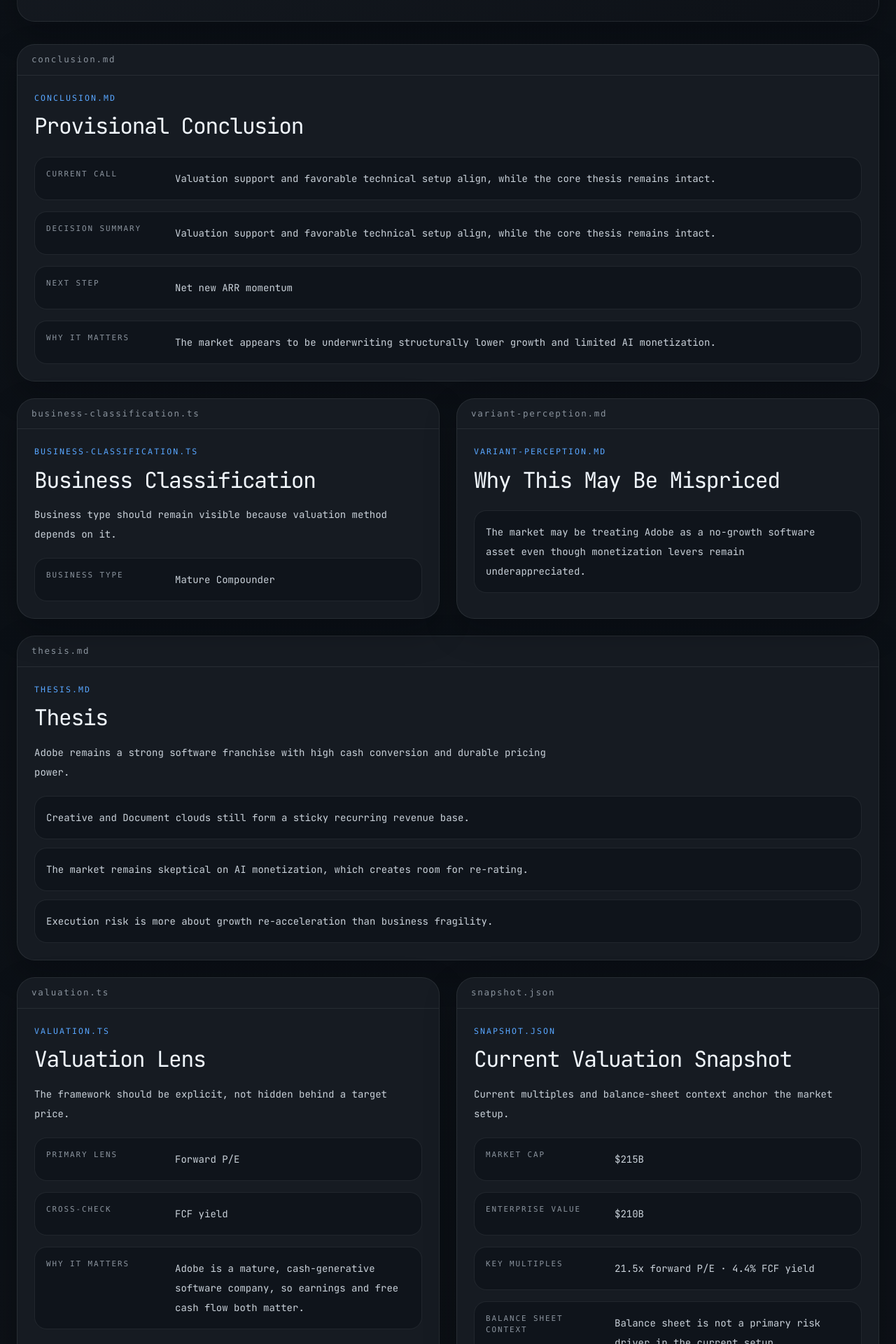
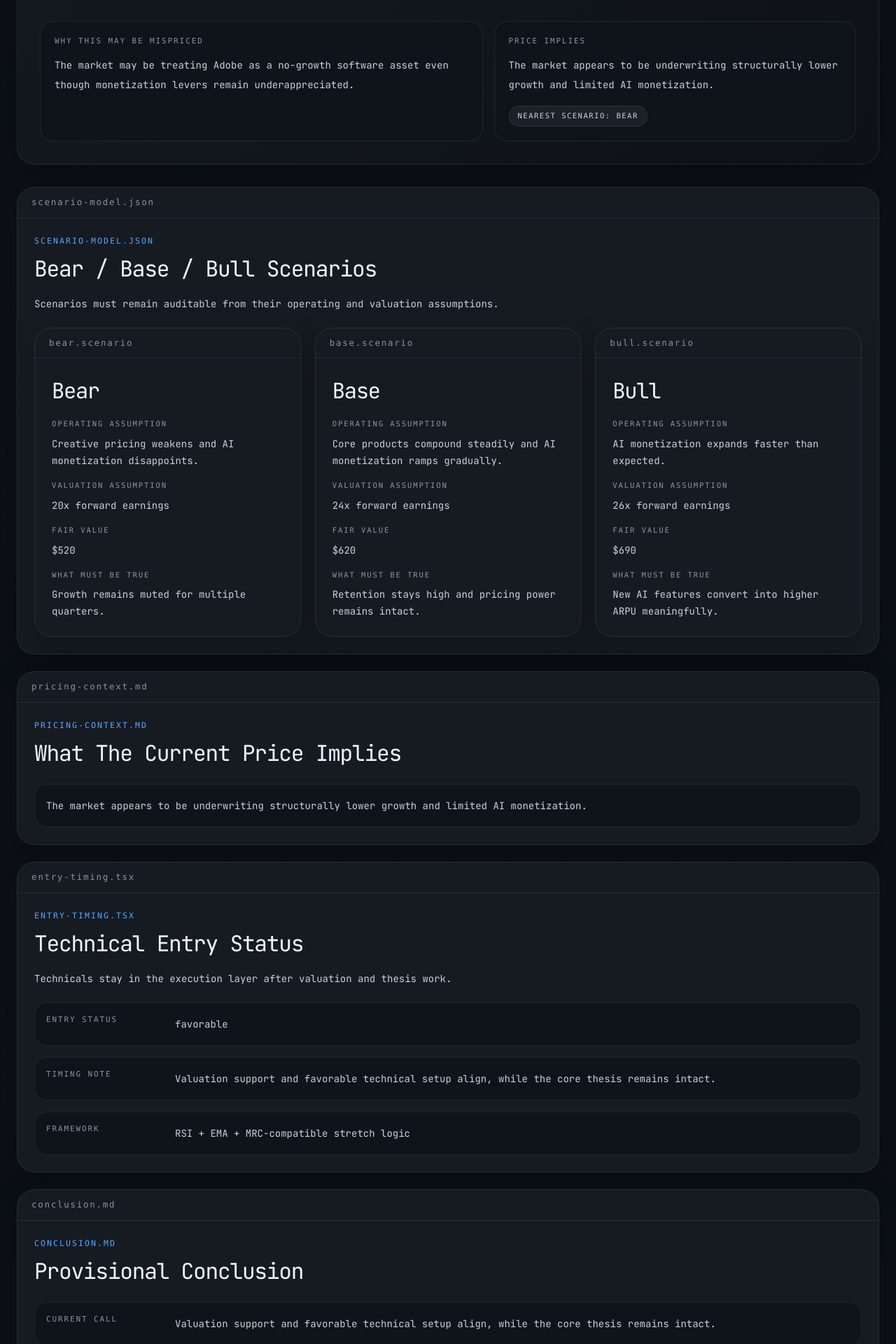
Before and after one commit to huangc28/deepvalue-lab, a React (Vite) app in the folder web/: page /stocks/ADBE in a window 1280 px wide. Shown: the part 600-2520 px from the top of the page at 70% size. Built offline with nearby package versions, Linux system fonts and the light colour scheme.

Commit message:
Reorder stock detail page around pricing workflow

```diff
--- a/web/src/i18n/messages.ts
+++ b/web/src/i18n/messages.ts
@@ -140,9 +140,14 @@
       conclusionTitle: 'Provisional Conclusion',
       conclusionDescriptionFallback: 'Current conclusion',
       currentCall: 'Current Call',
-      decisionSummary: 'Decision Summary',
+      pricedIn: 'Priced In',
       nextStep: 'Next Step',
-      whyItMatters: 'Why It Matters',
+      whatBreaksThis: 'What Breaks This',
+      heroPriceImpliesLabel: 'Price Implies',
+      nearestScenario: 'Nearest Scenario',
+      valuationContextTitle: 'Valuation Context',
+      valuationContextDescription:
+        'Business type and valuation lens should read as one chain of reasoning.',
       businessClassificationTitle: 'Business Classification',
       businessClassificationDescription:
         'Business type should remain visible because valuation method depends on it.',
@@ -205,12 +210,13 @@
       navigationStatus: 'navigation',
       sectionIndex: {
         conclusion: 'Provisional Conclusion',
-        businessClassification: 'Business Classification',
+        valuationContext: 'Valuation Context',
         thesis: 'Thesis',
-        valuationLens: 'Valuation Lens',
-        newsToModel: 'News To Model',
+        snapshot: 'Current Snapshot',
         scenarios: 'Scenarios',
         priceImplies: 'Price Implies',
+        entryTiming: 'Entry Timing',
+        newsToModel: 'News To Model',
         monitorNext: 'Monitor Next',
       },
       expectationBridge: {
@@ -368,9 +374,13 @@
       conclusionTitle: '暫時結論',
       conclusionDescriptionFallback: '目前結論',
       currentCall: '目前判斷',
-      decisionSummary: '決策摘要',
+      pricedIn: '價格已反映',
       nextStep: '下一步',
-      whyItMatters: '為何重要',
+      whatBreaksThis: '什麼會讓這個判斷失效',
+      heroPriceImpliesLabel: '價格隱含',
+      nearestScenario: '最接近的情境',
+      valuationContextTitle: '估值脈絡',
+      valuationContextDescription: '商業類型與估值方法應該被讀成同一條推理鏈。',
       businessClassificationTitle: '商業分類',
       businessClassificationDescription:
         '商業類型必須明確可見，因為它會直接影響估值方法。',
@@ -431,12 +441,13 @@
       navigationStatus: '導覽',
       sectionIndex: {
         conclusion: '暫時結論',
-        businessClassification: '商業分類',
+        valuationContext: '估值脈絡',
         thesis: '投資論點',
-        valuationLens: '估值框架',
-        newsToModel: '模型影響',
+        snapshot: '估值快照',
         scenarios: '情境',
         priceImplies: '價格隱含',
+        entryTiming: '進場時機',
+        newsToModel: '模型影響',
         monitorNext: '下一步追蹤',
       },
       expectationBridge: {
--- a/web/src/pages/stock-detail-page.tsx
+++ b/web/src/pages/stock-detail-page.tsx
@@ -44,6 +44,8 @@
       </section>
     )
   }
+
+  const nearestScenario = getNearestScenario(stock)
 
   return (
     <div className="flex flex-col gap-8">
@@ -100,136 +102,25 @@
               value={m.status.actionValue[stock.actionState]}
             />
           </div>
+
+          <div className="grid gap-4 xl:grid-cols-[minmax(0,1.1fr)_minmax(0,0.9fr)]">
+            <HeroInsightCard
+              label={m.detail.variantPerceptionTitle}
+              value={text(stock.variantPerception)}
+            />
+            <HeroInsightCard
+              label={m.detail.heroPriceImpliesLabel}
+              value={text(stock.currentPriceImplies)}
+              meta={[
+                [m.detail.nearestScenario, m.detail.scenario[nearestScenario]],
+              ]}
+            />
+          </div>
         </PanelBody>
       </Panel>
 
       <div className="grid gap-6 2xl:grid-cols-[minmax(0,1fr)_22rem]">
         <div className="space-y-6">
-          <ResearchSection
-            fileLabel="conclusion.md"
-            title={m.detail.conclusionTitle}
-          >
-            <InfoList
-              items={[
-                [
-                  m.detail.currentCall,
-                  text(stock.provisionalConclusion ?? stock.summary),
-                ],
-                [m.detail.decisionSummary, text(stock.summary)],
-                [
-                  m.detail.nextStep,
-                  text(
-                    stock.monitorNext[0] ?? 'Review the next material update.',
-                  ),
-                ],
-                [m.detail.whyItMatters, text(stock.currentPriceImplies)],
-              ]}
-            />
-          </ResearchSection>
-
-          <div className="grid gap-6 lg:grid-cols-2">
-            <ResearchSection
-              fileLabel="business-classification.ts"
-              title={m.detail.businessClassificationTitle}
-              description={m.detail.businessClassificationDescription}
-            >
-              <InfoList
-                items={[[m.detail.businessType, text(stock.businessType)]]}
-              />
-            </ResearchSection>
-
-            <ResearchSection
-              fileLabel="variant-perception.md"
-              title={m.detail.variantPerceptionTitle}
-            >
-              <BulletList items={[stock.variantPerception]} />
-            </ResearchSection>
-          </div>
-
-          <ResearchSection
-            fileLabel="thesis.md"
-            title={m.detail.thesisTitle}
-            description={text(stock.thesisStatement)}
-          >
-            <BulletList items={stock.thesisBullets} />
-          </ResearchSection>
-
-          <div className="grid gap-6 lg:grid-cols-2">
-            <ResearchSection
-              fileLabel="valuation.ts"
-              title={m.detail.valuationLensTitle}
-              description={m.detail.valuationLensDescription}
-            >
-              <InfoList
-                items={[
-                  [m.detail.primaryLens, text(stock.valuationLens.primary)],
-                  [m.detail.crossCheck, text(stock.valuationLens.crossCheck)],
-                  [m.detail.whyItFits, text(stock.valuationLens.rationale)],
-                ]}
-              />
-            </ResearchSection>
-
-            <ResearchSection
-              fileLabel="snapshot.json"
-              title={m.detail.currentValuationSnapshotTitle}
-              description={m.detail.currentValuationSnapshotDescription}
-            >
-              <InfoList
-                items={[
-                  [
-                    m.detail.marketCap,
-                    text(stock.currentValuationSnapshot.marketCap ?? 'n/a'),
-                  ],
-                  [
-                    m.detail.enterpriseValue,
-                    text(
-                      stock.currentValuationSnapshot.enterpriseValue ?? 'n/a',
-                    ),
-                  ],
-                  [
-                    m.detail.keyMultiples,
-                    stock.currentValuationSnapshot.multiples
-                      .map((item) => text(item))
-                      .join(' · '),
-                  ],
-                  [
-                    m.detail.balanceSheetContext,
-                    text(
-                      stock.currentValuationSnapshot.balanceSheetNote ?? 'n/a',
-                    ),
-                  ],
-                ]}
-              />
-            </ResearchSection>
-          </div>
-
-          <ResearchSection
-            fileLabel="news-to-model.log"
-            title={m.detail.newsToModelTitle}
-            description={m.detail.newsToModelDescription}
-          >
-            <div className="space-y-4">
-              {stock.newsToModel.map((item) => (
-                <div
-                  key={text(item.event)}
-                  className="rounded-[1.1rem] border border-[var(--line-subtle)] bg-[var(--surface-muted)] p-4"
-                >
-                  <InfoList
-                    items={[
-                      [m.detail.event, text(item.event)],
-                      [
-                        m.detail.modelVariableChanged,
-                        text(item.modelVariableChanged),
-                      ],
-                      [m.detail.impact, text(item.impact)],
-                      [m.detail.affectedScenario, text(item.affectedScenario)],
-                    ]}
-                  />
-                </div>
-              ))}
-            </div>
-          </ResearchSection>
-
           <ResearchSection
             fileLabel="scenario-model.json"
             title={m.detail.scenariosTitle}
@@ -260,32 +151,6 @@
             </div>
           </ResearchSection>
 
-          <div className="grid gap-6 lg:grid-cols-2">
-            <ResearchSection
-              fileLabel="thesis-status.md"
-              title={m.detail.thesisStatusTitle}
-            >
-              <InfoList
-                items={[
-                  [
-                    m.detail.currentStatus,
-                    m.status.thesisValue[stock.thesisStatus],
-                  ],
-                  [
-                    m.detail.whatRemainsTrue,
-                    text(stock.thesisBullets[0] ?? stock.thesisStatement),
-                  ],
-                  [
-                    m.detail.whatNeedsWatching,
-                    text(
-                      stock.thesisBullets[1] ??
-                        'Await the next material company update.',
-                    ),
-                  ],
-                ]}
-              />
-            </ResearchSection>
-
           <ResearchSection
             fileLabel="entry-timing.tsx"
             title={m.detail.technicalEntryStatusTitle}
@@ -313,7 +178,147 @@
               ) : null}
             </div>
           </ResearchSection>
+
+          <ResearchSection
+            fileLabel="conclusion.md"
+            title={m.detail.conclusionTitle}
+          >
+            <InfoList
+              items={[
+                [
+                  m.detail.currentCall,
+                  text(stock.provisionalConclusion ?? stock.summary),
+                ],
+                [m.detail.pricedIn, text(stock.currentPriceImplies)],
+                [
+                  m.detail.nextStep,
+                  text(
+                    stock.monitorNext[0] ?? 'Review the next material update.',
+                  ),
+                ],
+                [
+                  m.detail.whatBreaksThis,
+                  text(
+                    stock.risks[0] ?? 'A key underwriting variable changes.',
+                  ),
+                ],
+              ]}
+            />
+          </ResearchSection>
+
+          <ResearchSection
+            fileLabel="valuation-context.ts"
+            title={m.detail.valuationContextTitle}
+            description={m.detail.valuationContextDescription}
+          >
+            <div className="grid gap-6 lg:grid-cols-2">
+              <ContextBlock title={m.detail.businessClassificationTitle}>
+                <InfoList
+                  items={[[m.detail.businessType, text(stock.businessType)]]}
+                />
+              </ContextBlock>
+              <ContextBlock title={m.detail.valuationLensTitle}>
+                <InfoList
+                  items={[
+                    [m.detail.primaryLens, text(stock.valuationLens.primary)],
+                    [m.detail.crossCheck, text(stock.valuationLens.crossCheck)],
+                    [m.detail.whyItFits, text(stock.valuationLens.rationale)],
+                  ]}
+                />
+              </ContextBlock>
             </div>
+          </ResearchSection>
+
+          <ResearchSection
+            fileLabel="thesis.md"
+            title={m.detail.thesisTitle}
+            description={text(stock.thesisStatement)}
+          >
+            <BulletList items={stock.thesisBullets} />
+          </ResearchSection>
+
+          <ResearchSection
+            fileLabel="snapshot.json"
+            title={m.detail.currentValuationSnapshotTitle}
+            description={m.detail.currentValuationSnapshotDescription}
+          >
+            <InfoList
+              items={[
+                [
+                  m.detail.marketCap,
+                  text(stock.currentValuationSnapshot.marketCap ?? 'n/a'),
+                ],
+                [
+                  m.detail.enterpriseValue,
+                  text(stock.currentValuationSnapshot.enterpriseValue ?? 'n/a'),
+                ],
+                [
+                  m.detail.keyMultiples,
+                  stock.currentValuationSnapshot.multiples
+                    .map((item) => text(item))
+                    .join(' · '),
+                ],
+                [
+                  m.detail.balanceSheetContext,
+                  text(
+                    stock.currentValuationSnapshot.balanceSheetNote ?? 'n/a',
+                  ),
+                ],
+              ]}
+            />
+          </ResearchSection>
+
+          <ResearchSection
+            fileLabel="news-to-model.log"
+            title={m.detail.newsToModelTitle}
+            description={m.detail.newsToModelDescription}
+          >
+            <div className="space-y-4">
+              {stock.newsToModel.map((item) => (
+                <div
+                  key={text(item.event)}
+                  className="rounded-[1.1rem] border border-[var(--line-subtle)] bg-[var(--surface-muted)] p-4"
+                >
+                  <InfoList
+                    items={[
+                      [m.detail.event, text(item.event)],
+                      [
+                        m.detail.modelVariableChanged,
+                        text(item.modelVariableChanged),
+                      ],
+                      [m.detail.impact, text(item.impact)],
+                      [m.detail.affectedScenario, text(item.affectedScenario)],
+                    ]}
+                  />
+                </div>
+              ))}
+            </div>
+          </ResearchSection>
+
+          <ResearchSection
+            fileLabel="thesis-status.md"
+            title={m.detail.thesisStatusTitle}
+          >
+            <InfoList
+              items={[
+                [
+                  m.detail.currentStatus,
+                  m.status.thesisValue[stock.thesisStatus],
+                ],
+                [
+                  m.detail.whatRemainsTrue,
+                  text(stock.thesisBullets[0] ?? stock.thesisStatement),
+                ],
+                [
+                  m.detail.whatNeedsWatching,
+                  text(
+                    stock.thesisBullets[1] ??
+                      'Await the next material company update.',
+                  ),
+                ],
+              ]}
+            />
+          </ResearchSection>
 
           <ResearchSection
             fileLabel="risks-catalysts.md"
@@ -401,13 +406,14 @@
             />
             <PanelBody className="space-y-3">
               {[
-                m.detail.sectionIndex.conclusion,
-                m.detail.sectionIndex.businessClassification,
-                m.detail.sectionIndex.thesis,
-                m.detail.sectionIndex.valuationLens,
-                m.detail.sectionIndex.newsToModel,
                 m.detail.sectionIndex.scenarios,
                 m.detail.sectionIndex.priceImplies,
+                m.detail.sectionIndex.entryTiming,
+                m.detail.sectionIndex.conclusion,
+                m.detail.sectionIndex.valuationContext,
+                m.detail.sectionIndex.thesis,
+                m.detail.sectionIndex.snapshot,
+                m.detail.sectionIndex.newsToModel,
                 m.detail.sectionIndex.monitorNext,
               ].map((item) => (
                 <div
@@ -421,6 +427,54 @@
           </Panel>
         </aside>
       </div>
+    </div>
+  )
+}
+
+function HeroInsightCard({
+  label,
+  value,
+  meta,
+}: {
+  label: string
+  value: string
+  meta?: Array<[string, string]>
+}) {
+  return (
+    <div className="rounded-[1.2rem] border border-[var(--line-subtle)] bg-[var(--surface-muted)] px-5 py-5">
+      <p className="font-mono text-[0.68rem] uppercase tracking-[0.18em] text-[var(--ink-muted)]">
+        {label}
+      </p>
+      <p className="mt-3 text-sm leading-7 text-[var(--ink-secondary)]">
+        {value}
+      </p>
+      {meta?.length ? (
+        <div className="mt-4 flex flex-wrap gap-2">
+          {meta.map(([key, metaValue]) => (
+            <span
+              key={`${key}-${metaValue}`}
+              className="inline-flex rounded-full border border-[var(--line-subtle)] bg-[var(--surface-chip)] px-3 py-1.5 font-mono text-[0.66rem] uppercase tracking-[0.14em] text-[var(--ink-secondary)]"
+            >
+              {key}: {metaValue}
+            </span>
+          ))}
+        </div>
+      ) : null}
+    </div>
+  )
+}
+
+function ContextBlock({
+  title,
+  children,
+}: {
+  title: string
+  children: ReactNode
+}) {
+  return (
+    <div className="space-y-4 rounded-[1.15rem] border border-[var(--line-subtle)] bg-[var(--surface-muted)] p-4">
+      <TerminalLabel>{title}</TerminalLabel>
+      {children}
     </div>
   )
 }
@@ -508,6 +562,26 @@
   )
 }
 
+function getNearestScenario(stock: {
+  currentPrice: number
+  bearFairValue: number
+  baseFairValue: number
+  bullFairValue: number
+}) {
+  const scenarios = [
+    { label: 'Bear' as const, value: stock.bearFairValue },
+    { label: 'Base' as const, value: stock.baseFairValue },
+    { label: 'Bull' as const, value: stock.bullFairValue },
+  ]
+
+  return scenarios.reduce((closest, scenario) => {
+    const currentDistance = Math.abs(stock.currentPrice - scenario.value)
+    const bestDistance = Math.abs(stock.currentPrice - closest.value)
+
+    return currentDistance < bestDistance ? scenario : closest
+  }).label
+}
+
 function SourceList({
   items,
 }: {
```
Lines whose indentation alone changed are shown as unchanged.
